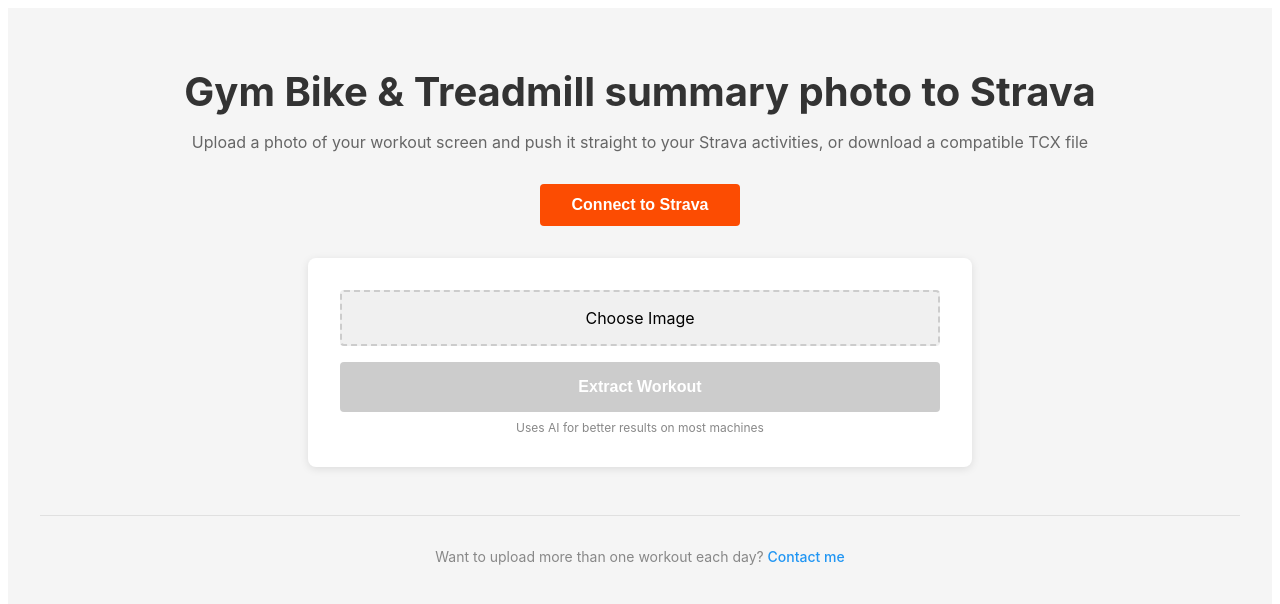
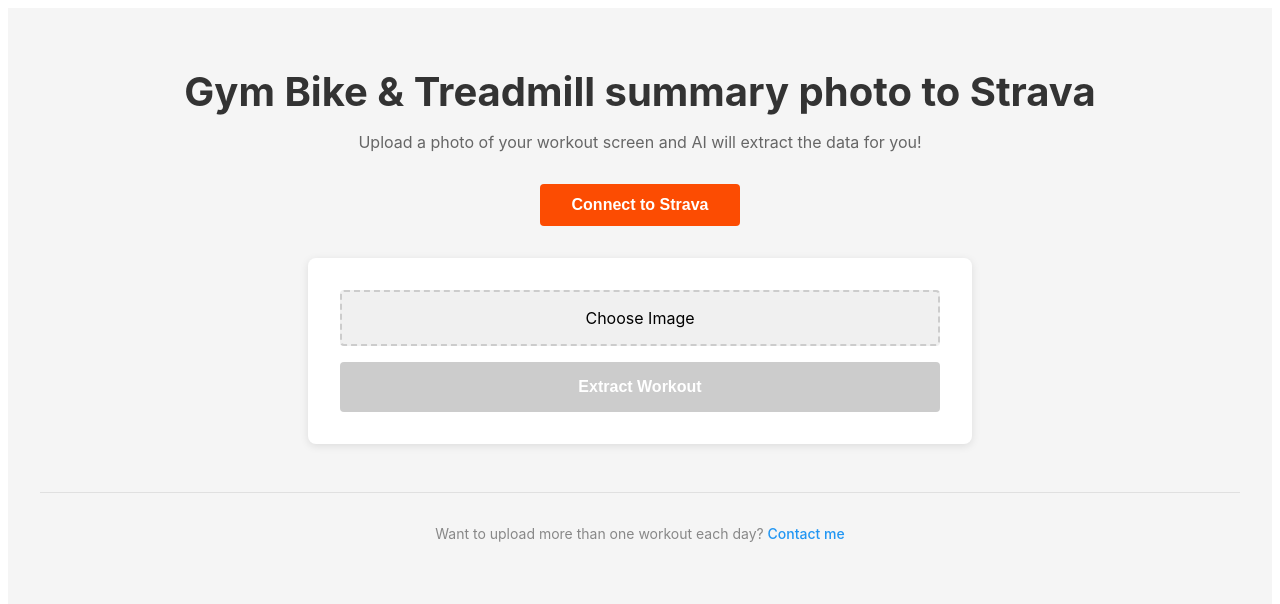
Before and after one commit to mattkeehan/gym-bike-2-strava, a Next.js app: page / in a window 1280 px wide. Shown: the top 604 px of the page. Built offline with nearby package versions, Linux system fonts and the light colour scheme.

Commit message:
ux improvements

```diff
--- a/pages/index.tsx
+++ b/pages/index.tsx
@@ -451,7 +451,7 @@
       <main style={styles.main}>
         <h1 style={styles.title}>Gym Bike & Treadmill summary photo to Strava</h1>
         <p style={styles.subtitle}>
-          Upload a photo of your workout screen and push it straight to your Strava activities, or download a compatible TCX file
+          Upload a photo of your workout screen and AI will extract the data for you!
         </p>
 
         {/* Strava connection status */}
@@ -616,10 +616,6 @@
               >
                 {loading ? 'Extracting...' : hasUsedAI() ? 'AI used today — try again tomorrow' : 'Extract Workout'}
               </button>
-
-              <div style={styles.helperText}>
-                {hasUsedAI() ? 'Free daily AI extraction limit reached' : 'Uses AI for better results on most machines'}
-              </div>
             </div>
           )}
 
```
